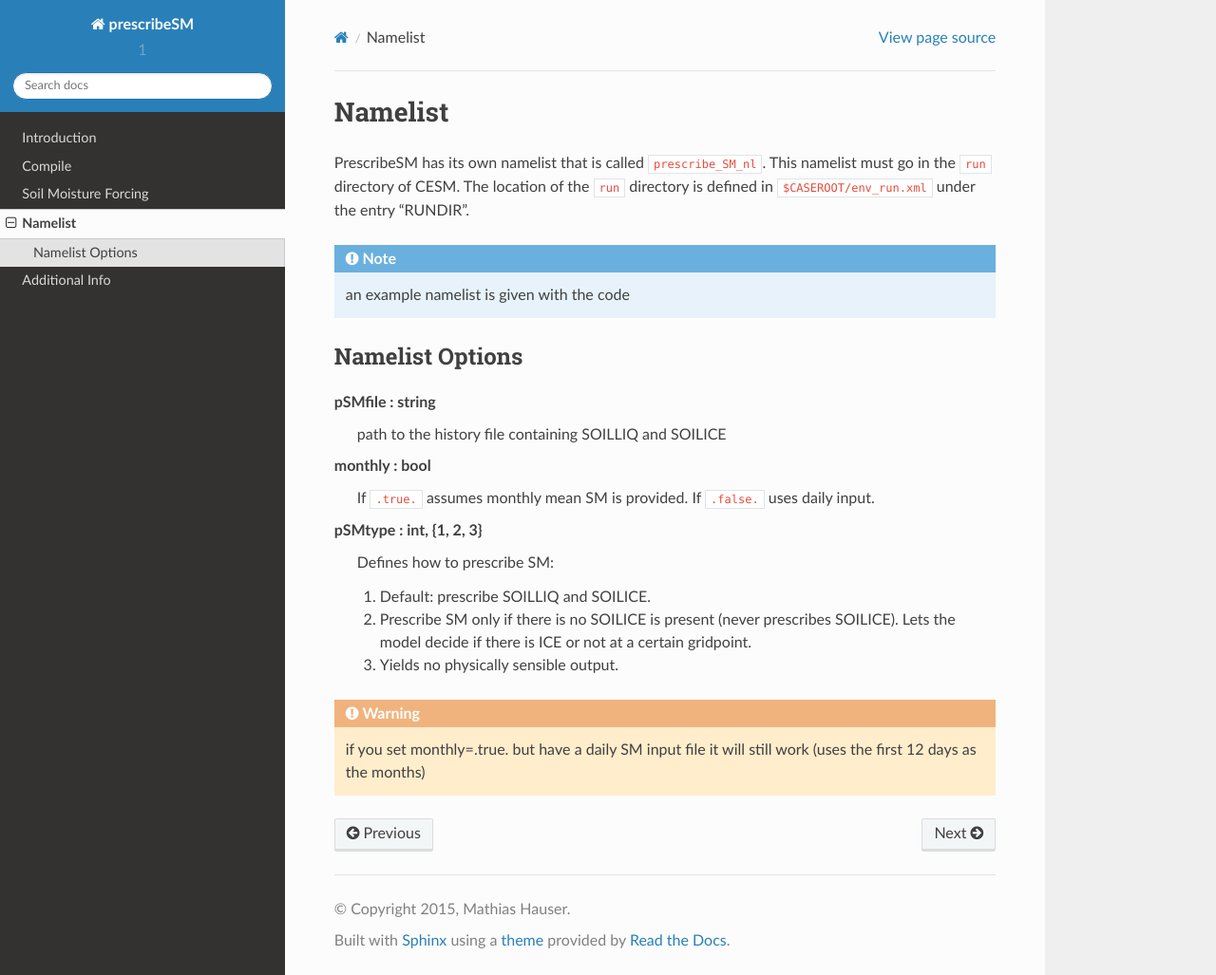
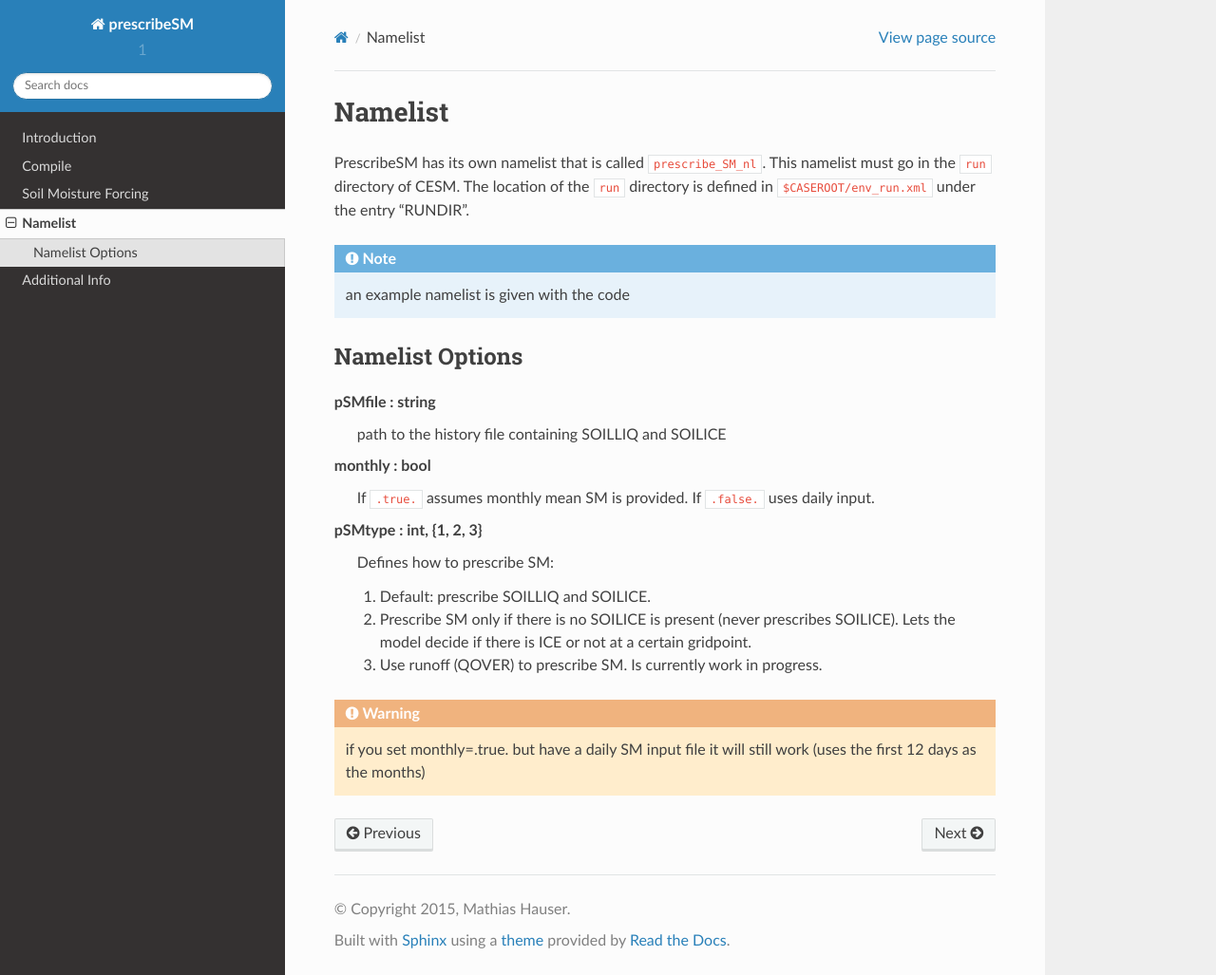
Before and after one commit to IACETH/prescribeSM_cesm_1.2.x, a Sphinx documentation site: the page built from doc/source/namelist.rst, in a window 1280 px wide and 1027 px high. Shown: the whole window at 95% size. Built offline with Sphinx 7.4.7 and the Read the Docs theme 2.0.0, drawn with Linux system fonts in a browser that asks for light colours.

Commit message:
update namelist.rst pSMtype 3

```diff
--- a/doc/source/namelist.rst
+++ b/doc/source/namelist.rst
@@ -20,7 +20,7 @@ pSMtype : int, {1, 2, 3}
 
  1. Default: prescribe SOILLIQ and SOILICE.
  2. Prescribe SM only if there is no SOILICE is present (never prescribes SOILICE). Lets the model decide if there is ICE or not at a certain gridpoint.
- 3. Yields no physically sensible output.
+ 3. Use runoff (QOVER) to prescribe SM. Is currently work in progress.
 
 .. WARNING::
    if you set monthly=.true. but have a daily SM input file it will still work (uses the first 12 days as the months)
```
